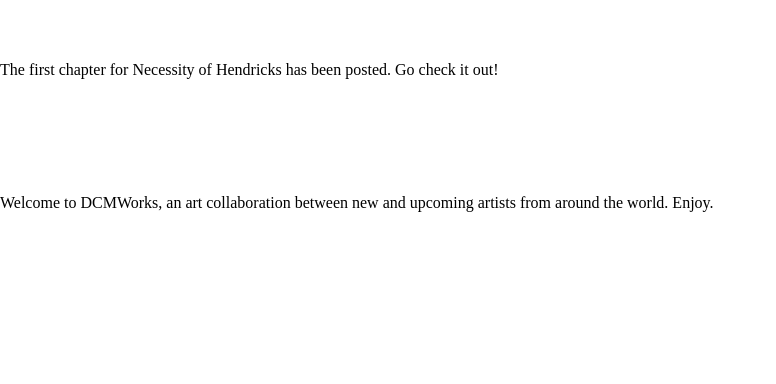
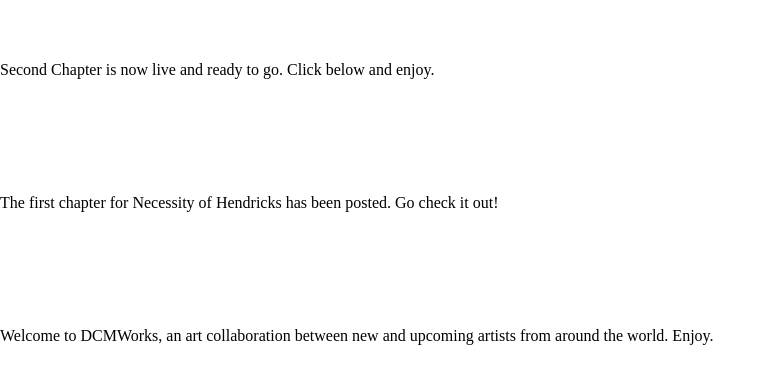
Before and after one commit to dcmworks/dcmworks, a Jekyll site: the page built from index.html, in a window 1280 px wide and 1123 px high, cut to the strip 516-900 px from the top of the window. Shown: the whole strip, without its empty margins (0-776 px from the left). Built offline with Jekyll 4.4.1, drawn with Linux system fonts in a browser that asks for light colours; some web fonts are replaced; the list of posts is cut into pages by our own code.

Commit message:
Updated newsfeed

```diff
--- a/_data/newsfeed.yml
+++ b/_data/newsfeed.yml
@@ -1,6 +1,12 @@
+- lead: Chapter Two Live
+  body: Second Chapter is now live and ready to go. Click below and enjoy.
+  img: HJZiqqN
+  link: novels/necessityofhendricks/2/
+  linktitle: Chapter Two >
+
 - lead: First Chapter for Necessity of Hendricks
   body: The first chapter for Necessity of Hendricks has been posted. Go check it out!
-  img: 67Hr9qt
+  img: rQcQ7Gm
   link: novels/necessityofhendricks/1/
   linktitle: Chapter One >
 
```
